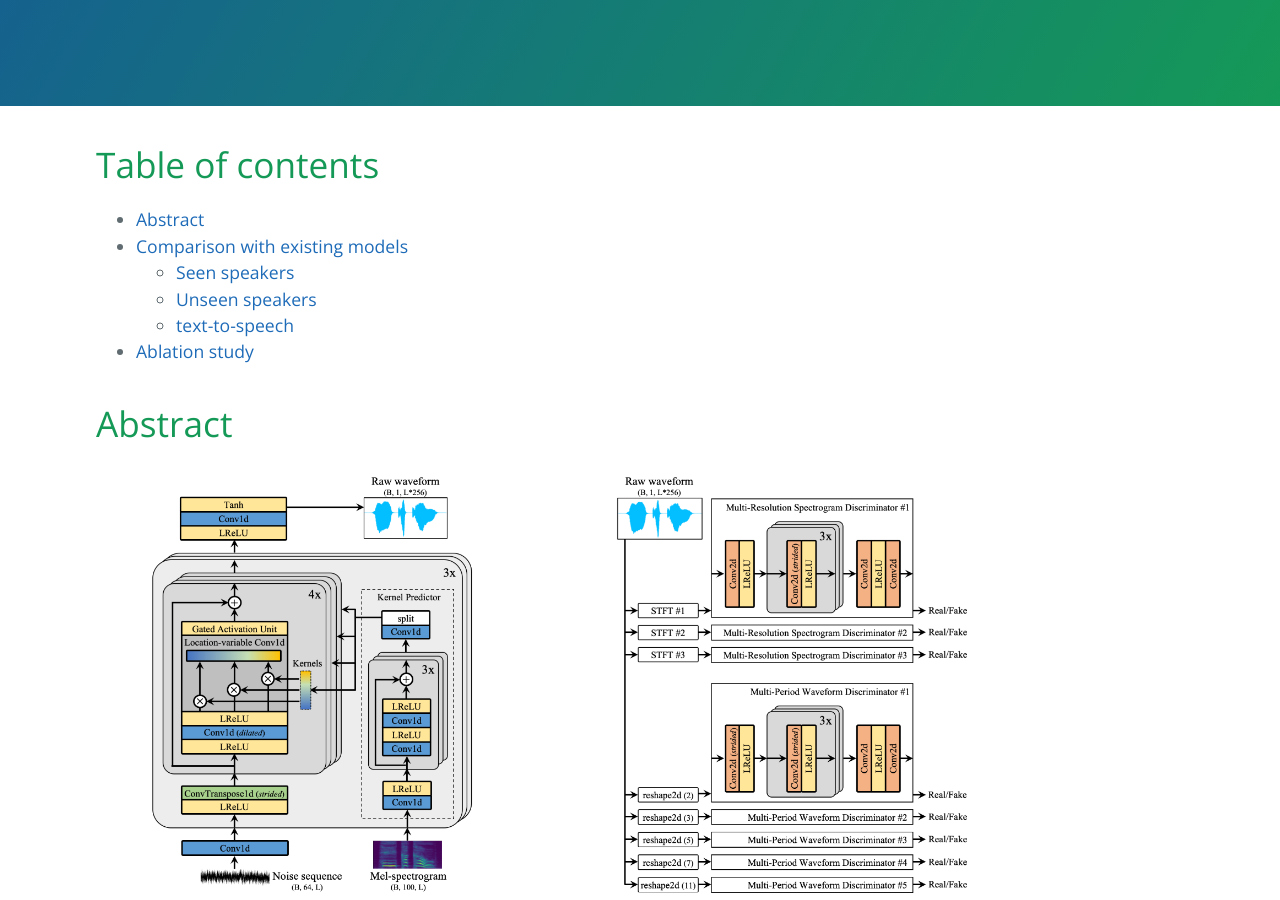
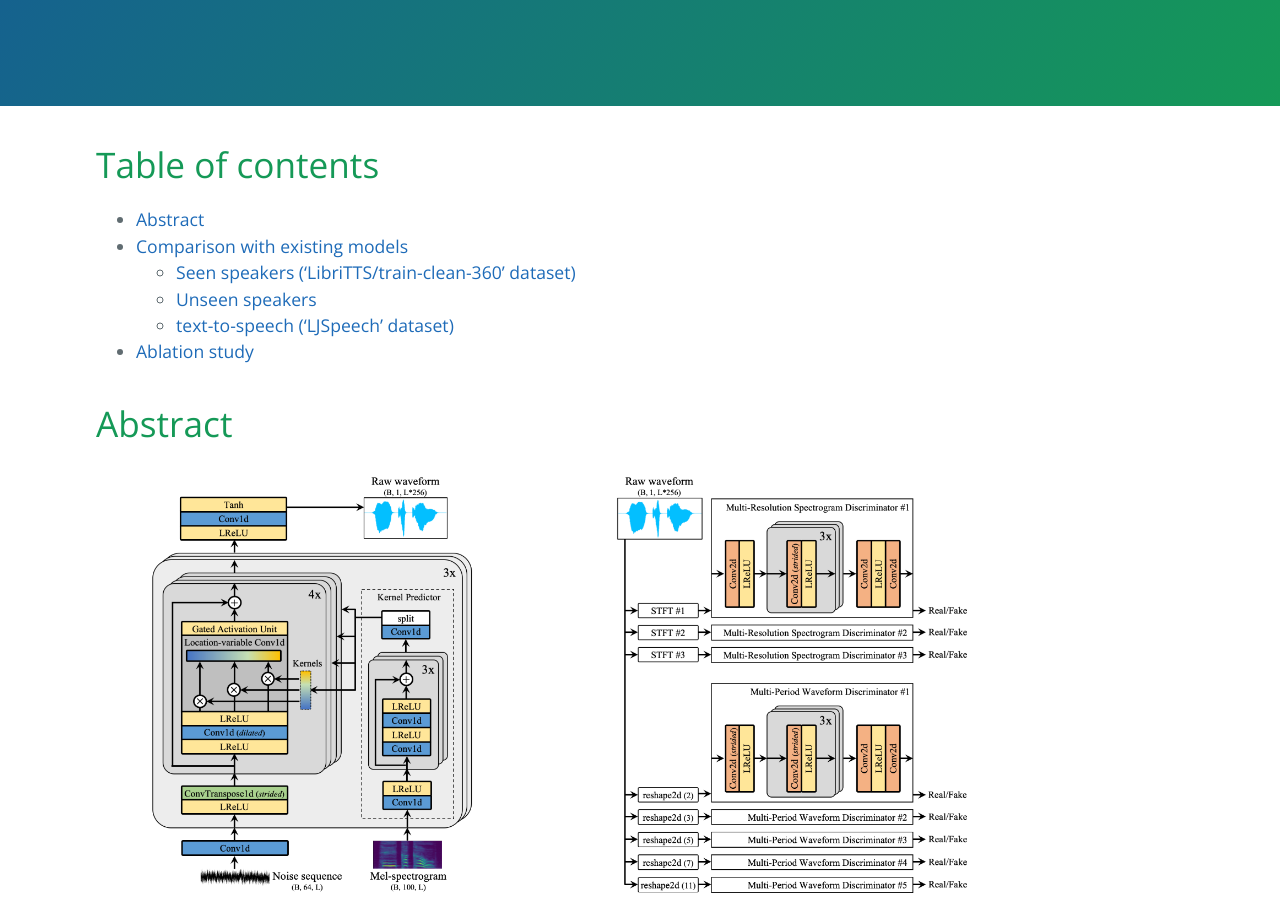
Before and after one commit to kallavinka8045/is2021, a Jekyll site: the page built from index.md, in a window 1280 px wide and 900 px high, scrolled down 459 px. Built offline with Jekyll 4.4.1, drawn with Linux system fonts in a browser that asks for light colours; our own code applies the rules of GitHub Pages for plain Markdown files; some of the changed text lies outside the part shown.

Commit message:
Update index.md

```diff
--- a/index.md
+++ b/index.md
@@ -17,7 +17,7 @@ We watched the training process of MelGAN and trained up to 2M steps to make sta
 ‘train-clean-360’ subset consisting of 192 hours, 116k utterances and 904 speakers was used to train the model and evaluate the speakers used for training (seen speakers).
 ‘test-clean’ subset consisting of 9 hours, 5k utterances and 39 speakers was used to evaluate the speakers not used for training (unseen speakers).
 
-## Seen speakers
+## Seen speakers ('LibriTTS/train-clean-360' dataset)
 <table>
     <thead>
         <th>Models</th>
@@ -147,7 +147,7 @@ We watched the training process of MelGAN and trained up to 2M steps to make sta
     </tbody>
 </table>
 
-## text-to-speech
+## text-to-speech ('LJSpeech' dataset)
 For text-to-speech evaluation, we used [JDI-T](https://arxiv.org/abs/2005.07799) acoustic model with a pitch and energy predictor.
 Each trained vocoder was fine-tuned up to 100k steps using ground truth waveforms and predicted log-mel-spectrograms.
 Note that we predicted the log-mel-spectrograms by using text, reference duration, ground truth pitch and energy.
```
